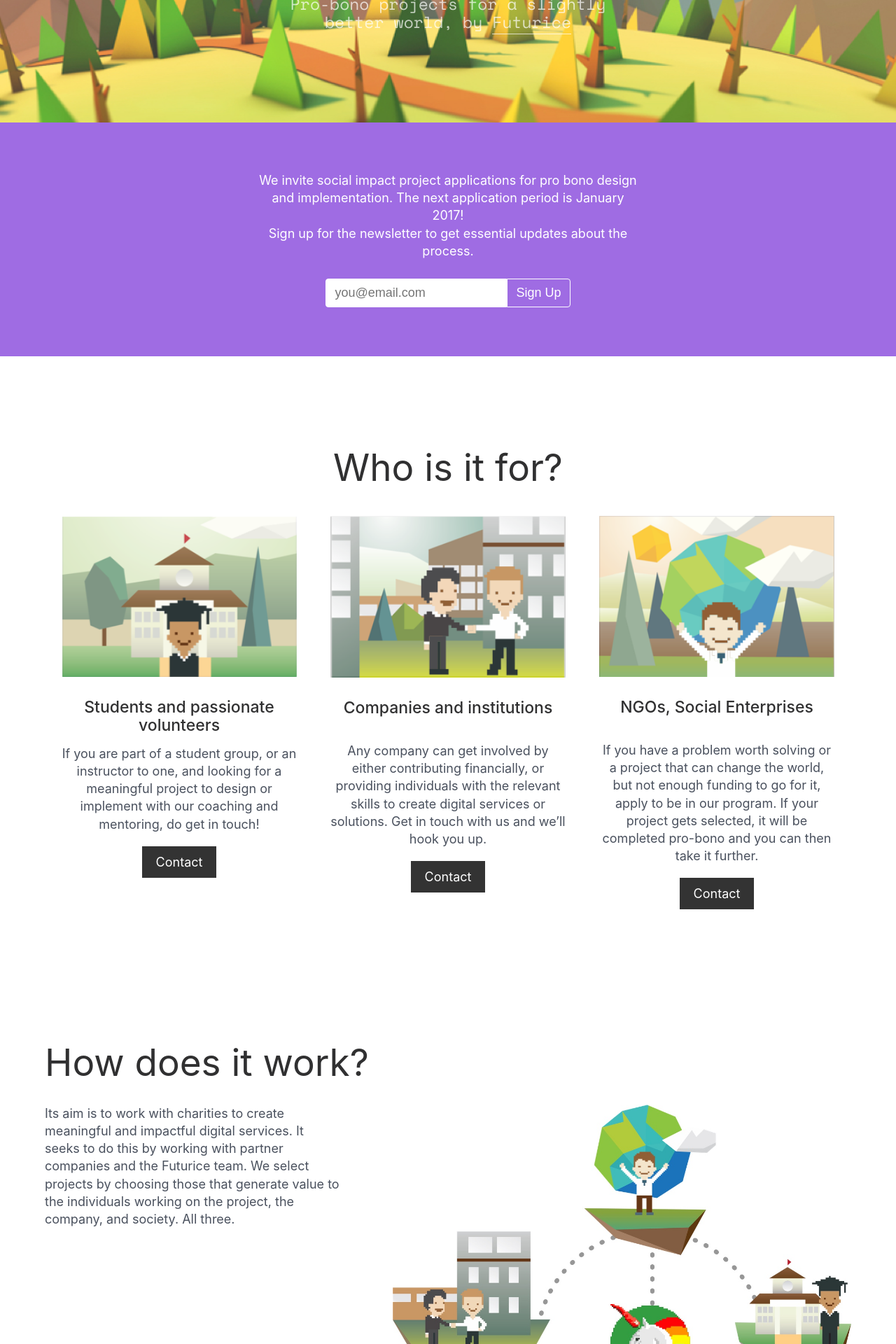
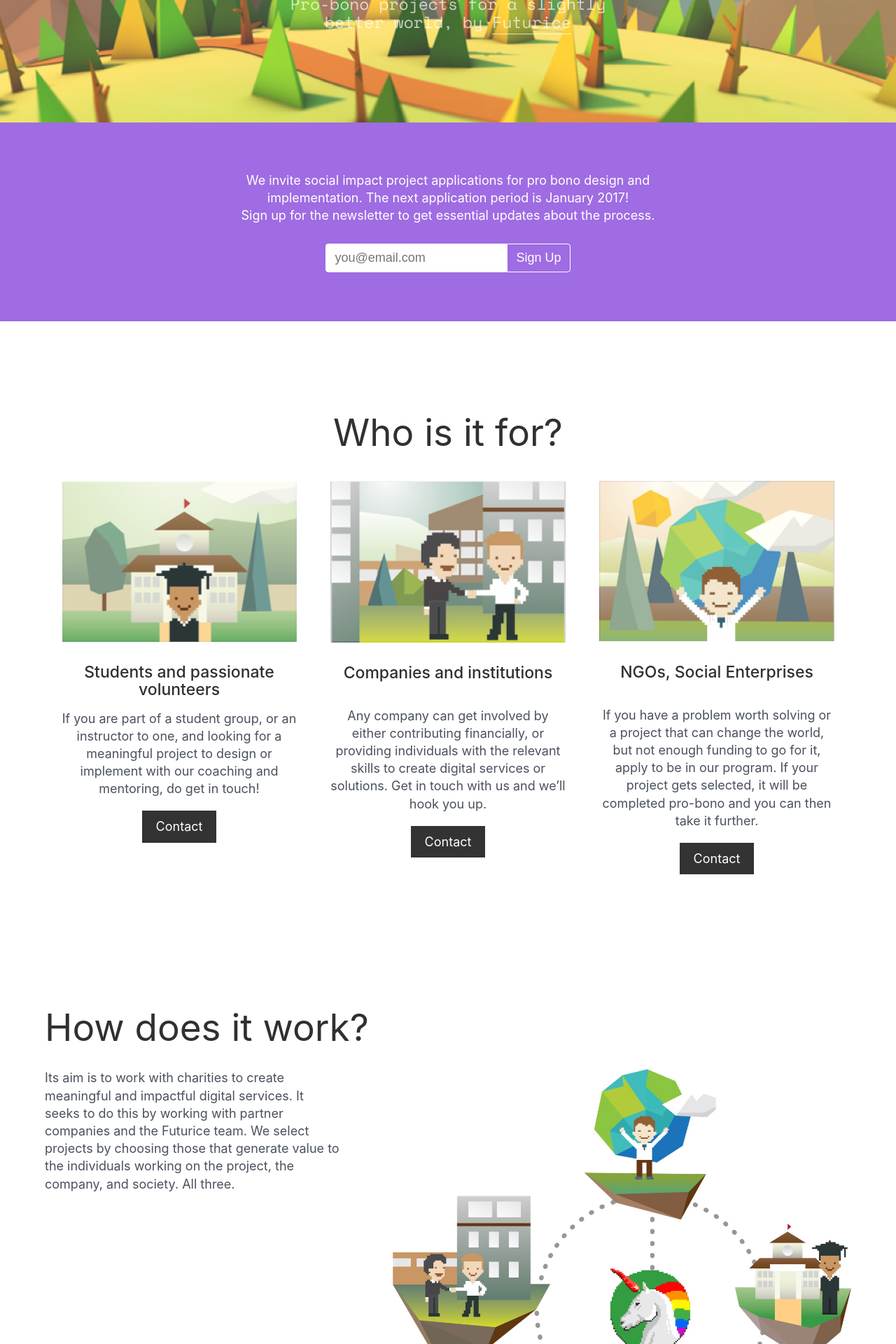
Before and after one commit to futurice/spiceprogram, a Jekyll site: the page built from chilicorn-fund/index.html, in a window 1280 px wide. Shown: the part 345-2265 px from the top of the page at 70% size. Built offline with Jekyll 4.4.1, drawn with Linux system fonts in a browser that asks for light colours; nearby versions of some CDN libraries.

Commit message:
Adjust newsletter copy max width

```diff
--- a/assets/css/_fund.scss
+++ b/assets/css/_fund.scss
@@ -23,6 +23,10 @@
 .newsletter {
   background: #9F6CE3;
   color: white;
+
+  p {
+    max-width: 36em;
+  }
 }
 
 .sign-up {
```
